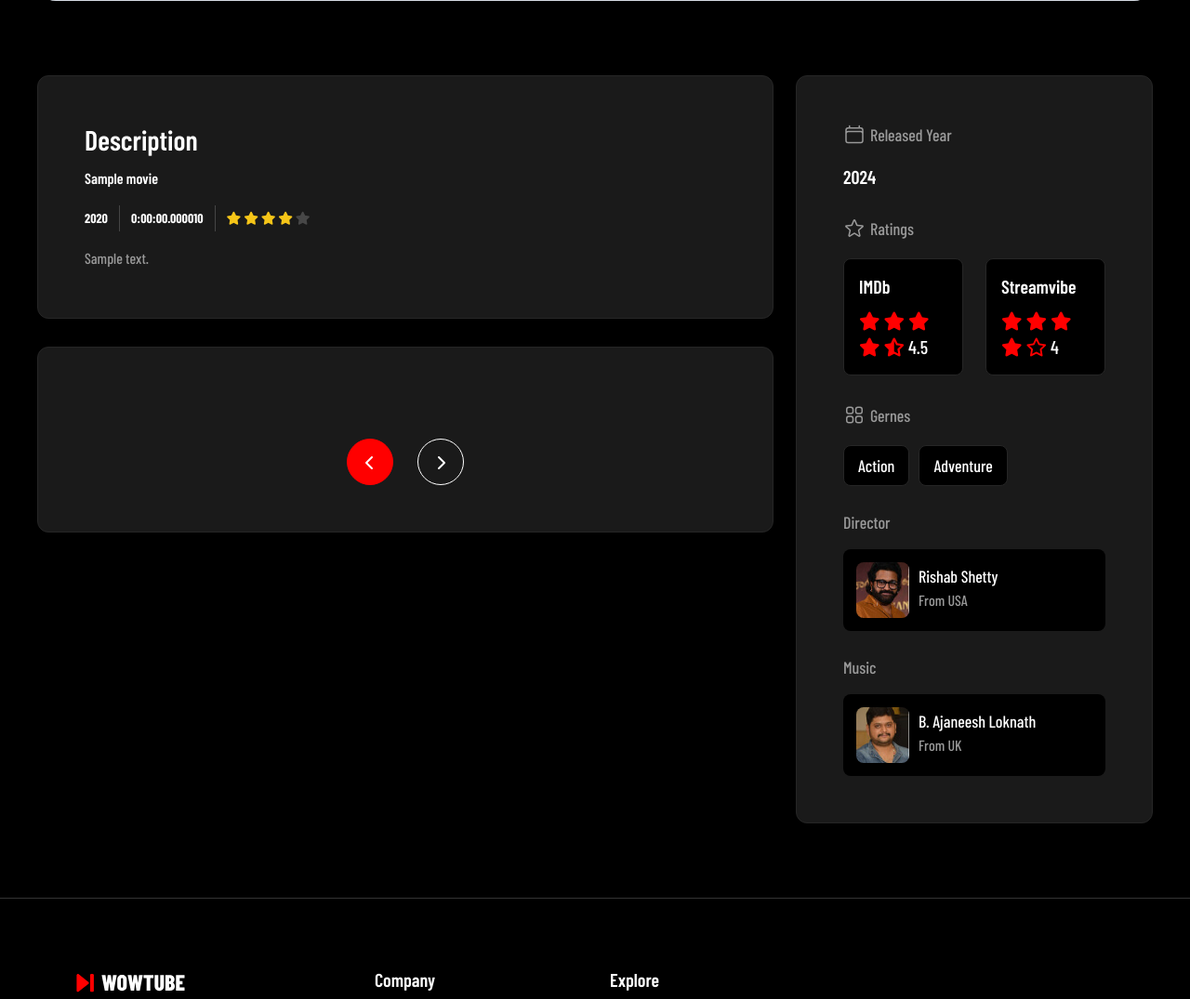
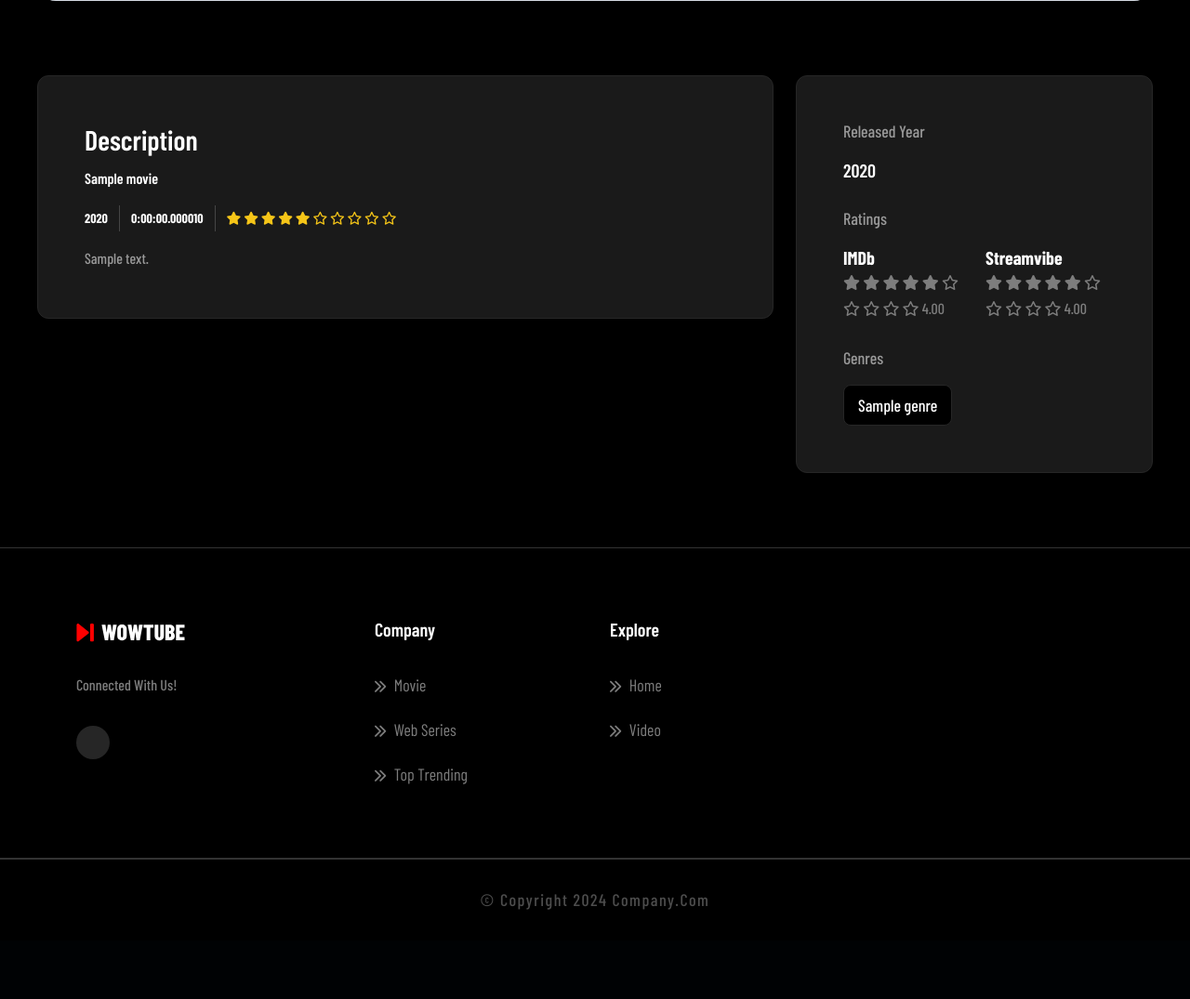
Before and after one commit to Amrah2609/Film_app, a Django app: a page that uses templates/movie-details.html in a window 1280 px wide. Shown: the part 1418-2493 px from the top of the page at 93% size. After the commit the page ends 2397 px from the top, so only its background shows below. Run offline with Django 4.2, Linux system fonts and the light colour scheme; tables that the repository leaves empty hold one stand-in row (values such as "Sample post"); grey boxes marked "Sample" are stand-in pictures; some libraries are stand-ins or nearby versions; some web fonts are replaced.

Commit message:
Final project

```diff
--- a/core/models.py
+++ b/core/models.py
@@ -3,7 +3,6 @@
 from django.utils.html import mark_safe
 from django.utils.timezone import now
 from packaging.tags import Tag
-
 
 # Create your models here.
 
@@ -16,6 +15,9 @@
     duration = models.DurationField(null=True, blank=True)
     slug = models.SlugField(max_length=250, null=True, blank=True)
     created_date = models.DateTimeField(auto_now_add=True, null=True, blank=True)
+
+    imdb_rating = models.DecimalField(max_digits=5, decimal_places=2, null=True, blank=True)
+    streamvibe_rating = models.DecimalField(max_digits=5, decimal_places=2, null=True, blank=True)
 
     is_background = models.BooleanField(default=False)
     is_carousel = models.BooleanField(default=False)
--- a/templates/movie-details.html
+++ b/templates/movie-details.html
@@ -1,8 +1,10 @@
 {% extends "include/base.html" %}
 {% load static %}
+
 {% block Header %}
   {{ movie.name }}
 {% endblock %}
+
 {% block body %}
         <!--<< Movie Details Section Start >>-->
         <section class="movie-details-section section-padding pb-0">
@@ -11,13 +13,14 @@
                     <div class="row">
                         <div class="col-lg-12">
                             <div class="movie-details-image">
-                                <img src="{{ movie.background_image.url}}" alt="img">
-                                <a href="{{ movie.video_link}}" class="video-btn ripple video-popup">
+                                <img src="{{ movie.background_image.url }}" alt="img">
+                                <a href="{{ movie.video_link }}" class="video-btn ripple video-popup">
                                     <i class="fa-solid fa-play"></i>
                                 </a>
                             </div>
                         </div>
                     </div>
+
                     <div class="row">
                         <div class="col-xl-8">
                             <div class="movie-details-content">
@@ -26,121 +29,94 @@
                                     <span>{{ movie.name }}</span>
                                     <ul class="description-list">
                                         <li>{{ movie.year }}</li>
-                                        <li>{{ movie.duration}}</li>
+                                        <li>{{ movie.duration }}</li>
                                         <li>
                                             <span class="star">
+                                                <!-- IMDB Rating as stars -->
+                                                {% with imdb_full_stars=movie.imdb_rating|floatformat:0 %}
+                                                    {% for i in "01234"|slice:":imdb_full_stars" %}
                                                         <i class="fa-solid fa-star"></i>
-                                                <i class="fa-solid fa-star"></i>
-                                                <i class="fa-solid fa-star"></i>
-                                                <i class="fa-solid fa-star"></i>
-                                                <i class="fa-solid fa-star color-2"></i>
+                                                    {% endfor %}
+                                                    {% if imdb_full_stars < movie.imdb_rating %}
+                                                        <i class="fa-solid fa-star-half-stroke"></i>
+                                                    {% endif %}
+                                                    {% for i in "01234"|slice:":5|add:'-imdb_full_stars'" %}
+                                                        <i class="fa-regular fa-star"></i>
+                                                    {% endfor %}
+                                                {% endwith %}
                                             </span>
                                         </li>
                                     </ul>
-                                    <p>{{ movie.description}}</p>
-                                </div>
-                                <div class="description-content cost-items">
-
-                                    <div class="array-button-2 justify-content-center pt-5">
-                                        <button class="array-prev"><i class="fa-solid fa-chevron-left"></i></button>
-                                        <div class="swiper-dot-2">
-                                            <div class="dot"></div>
-                                        </div>
-                                        <button class="array-next"><i class="fa-solid fa-chevron-right"></i></button>
+                                    <p>{{ movie.description }}</p>
                                 </div>
                             </div>
                         </div>
-                        </div>
+
                         <div class="col-xl-4 mt-4 mt-xl-0">
                             <div class="movie-sidebar">
                                 <div class="single-sidebar-widget">
                                     <div class="wid-title">
-                                        <svg xmlns="http://www.w3.org/2000/svg" width="24" height="25" viewBox="0 0 24 25" fill="none">
-                                            <path d="M6.75 3.5V5.75M17.25 3.5V5.75M3 19.25V8C3 6.75736 4.00736 5.75 5.25 5.75H18.75C19.9926 5.75 21 6.75736 21 8V19.25M3 19.25C3 20.4926 4.00736 21.5 5.25 21.5H18.75C19.9926 21.5 21 20.4926 21 19.25M3 19.25V11.75C3 10.5074 4.00736 9.5 5.25 9.5H18.75C19.9926 9.5 21 10.5074 21 11.75V19.25" stroke="#999999" stroke-width="1.5" stroke-linecap="round" stroke-linejoin="round"/>
-                                          </svg>
-                                          <h5> Released Year</h5>
+                                        <h5>Released Year</h5>
                                     </div>
-                                    <h4 class="date-text">2024</h4>
+                                    <h4 class="date-text">{{ movie.year }}</h4>
                                 </div>
+
                                 <div class="single-sidebar-widget">
                                     <div class="wid-title">
-                                        <svg xmlns="http://www.w3.org/2000/svg" width="24" height="25" viewBox="0 0 24 25" fill="none">
-                                            <path d="M11.4807 3.9987C11.6729 3.53673 12.3273 3.53673 12.5195 3.9987L14.6454 9.11016C14.7264 9.30492 14.9096 9.43799 15.1199 9.45485L20.6381 9.89724C21.1369 9.93722 21.3391 10.5596 20.9591 10.8851L16.7548 14.4866C16.5946 14.6238 16.5246 14.8391 16.5736 15.0443L17.858 20.4292C17.9741 20.9159 17.4447 21.3005 17.0177 21.0397L12.2933 18.1541C12.1133 18.0441 11.8869 18.0441 11.7069 18.1541L6.98251 21.0397C6.55551 21.3005 6.02606 20.9159 6.14215 20.4292L7.42664 15.0443C7.47558 14.8391 7.40562 14.6238 7.24543 14.4866L3.04111 10.8851C2.66112 10.5596 2.86335 9.93722 3.36209 9.89724L8.88034 9.45485C9.0906 9.43799 9.27375 9.30492 9.35476 9.11016L11.4807 3.9987Z" stroke="#999999" stroke-width="1.5" stroke-linecap="round" stroke-linejoin="round"/>
-                                        </svg>
                                         <h5>Ratings</h5>
                                     </div>
                                     <div class="row g-4">
                                         <div class="col-lg-6">
-                                            <div class="ratting-box">
+                                            <div class="rating-box">
                                                 <h4>IMDb</h4>
                                                 <div class="star">
+                                                    {% with imdb_full_stars=movie.imdb_rating|floatformat:0 %}
+                                                        {% for i in "01234"|slice:":imdb_full_stars" %}
                                                             <i class="fa-solid fa-star"></i>
-                                                    <i class="fa-solid fa-star"></i>
-                                                    <i class="fa-solid fa-star"></i>
-                                                    <i class="fa-solid fa-star"></i>
+                                                        {% endfor %}
+                                                        {% if imdb_full_stars < movie.imdb_rating %}
                                                             <i class="fa-solid fa-star-half-stroke"></i>
-                                                    4.5
+                                                        {% endif %}
+                                                        {% for i in "01234"|slice:":5|add:'-imdb_full_stars'" %}
+                                                            <i class="fa-regular fa-star"></i>
+                                                        {% endfor %}
+                                                    {% endwith %}
+                                                    {{ movie.imdb_rating }}
                                                 </div>
                                             </div>
                                         </div>
+
                                         <div class="col-lg-6">
-                                            <div class="ratting-box">
+                                            <div class="rating-box">
                                                 <h4>Streamvibe</h4>
                                                 <div class="star">
+                                                    {% with streamvibe_full_stars=movie.streamvibe_rating|floatformat:0 %}
+                                                        {% for i in "01234"|slice:":streamvibe_full_stars" %}
                                                             <i class="fa-solid fa-star"></i>
-                                                    <i class="fa-solid fa-star"></i>
-                                                    <i class="fa-solid fa-star"></i>
-                                                    <i class="fa-solid fa-star"></i>
+                                                        {% endfor %}
+                                                        {% if streamvibe_full_stars < movie.streamvibe_rating %}
+                                                            <i class="fa-solid fa-star-half-stroke"></i>
+                                                        {% endif %}
+                                                        {% for i in "01234"|slice:":5|add:'-streamvibe_full_stars'" %}
                                                             <i class="fa-regular fa-star"></i>
-                                                    4
+                                                        {% endfor %}
+                                                    {% endwith %}
+                                                    {{ movie.streamvibe_rating }}
                                                 </div>
                                             </div>
                                         </div>
                                     </div>
                                 </div>
+
                                 <div class="single-sidebar-widget">
                                     <div class="wid-title">
-                                        <svg xmlns="http://www.w3.org/2000/svg" width="24" height="25" viewBox="0 0 24 25" fill="none">
-                                            <path d="M3.75 6.5C3.75 5.25736 4.75736 4.25 6 4.25H8.25C9.49264 4.25 10.5 5.25736 10.5 6.5V8.75C10.5 9.99264 9.49264 11 8.25 11H6C4.75736 11 3.75 9.99264 3.75 8.75V6.5Z" stroke="#999999" stroke-width="1.5" stroke-linecap="round" stroke-linejoin="round"/>
-                                            <path d="M3.75 16.25C3.75 15.0074 4.75736 14 6 14H8.25C9.49264 14 10.5 15.0074 10.5 16.25V18.5C10.5 19.7426 9.49264 20.75 8.25 20.75H6C4.75736 20.75 3.75 19.7426 3.75 18.5V16.25Z" stroke="#999999" stroke-width="1.5" stroke-linecap="round" stroke-linejoin="round"/>
-                                            <path d="M13.5 6.5C13.5 5.25736 14.5074 4.25 15.75 4.25H18C19.2426 4.25 20.25 5.25736 20.25 6.5V8.75C20.25 9.99264 19.2426 11 18 11H15.75C14.5074 11 13.5 9.99264 13.5 8.75V6.5Z" stroke="#999999" stroke-width="1.5" stroke-linecap="round" stroke-linejoin="round"/>
-                                            <path d="M13.5 16.25C13.5 15.0074 14.5074 14 15.75 14H18C19.2426 14 20.25 15.0074 20.25 16.25V18.5C20.25 19.7426 19.2426 20.75 18 20.75H15.75C14.5074 20.75 13.5 19.7426 13.5 18.5V16.25Z" stroke="#999999" stroke-width="1.5" stroke-linecap="round" stroke-linejoin="round"/>
-                                          </svg>
-                                        <h5>Gernes</h5>
+                                        <h5>Genres</h5>
                                     </div>
                                     <ul class="languages-list">
-                                        <li><a href="movie-details.html">Action</a></li>
-                                        <li><a href="movie-details.html">Adventure</a></li>
+                                        {% for genre in movie.genres.all %}
+                                            <li><a href="{% url 'movie_detail' slug=movie.slug %}">{{ genre.name }}</a></li>
+                                        {% endfor %}
                                     </ul>
-                                </div>
-                                <div class="single-sidebar-widget">
-                                    <div class="wid-title">
-                                        <h5>Director</h5>
-                                    </div>
-                                    <div class="post-box-items">
-                                        <div class="post-img">
-                                            <img src="assets/img/cast/pp1.jpg" alt="img">
-                                        </div>
-                                        <div class="post-content">
-                                            <h5>Rishab Shetty</h5>
-                                            <p>From USA</p>
-                                        </div>
-                                    </div>
-                                </div>
-                                <div class="single-sidebar-widget">
-                                    <div class="wid-title">
-                                        <h5>Music</h5>
-                                    </div>
-                                    <div class="post-box-items">
-                                        <div class="post-img">
-                                            <img src="assets/img/cast/pp2.jpg" alt="img">
-                                        </div>
-                                        <div class="post-content">
-                                            <h5>B. Ajaneesh Loknath</h5>
-                                            <p>From UK</p>
-                                        </div>
-                                    </div>
-                                </div>
                                 </div>
                             </div>
                         </div>
```
Also changed, not shown: core/admin.py (+40 -18 lines), templates/index.html (+2 -7 lines), core/migrations/0057_movie_imdb_rating_movie_streamvibe_rating.py (added). Lines whose indentation alone changed are shown as unchanged.
